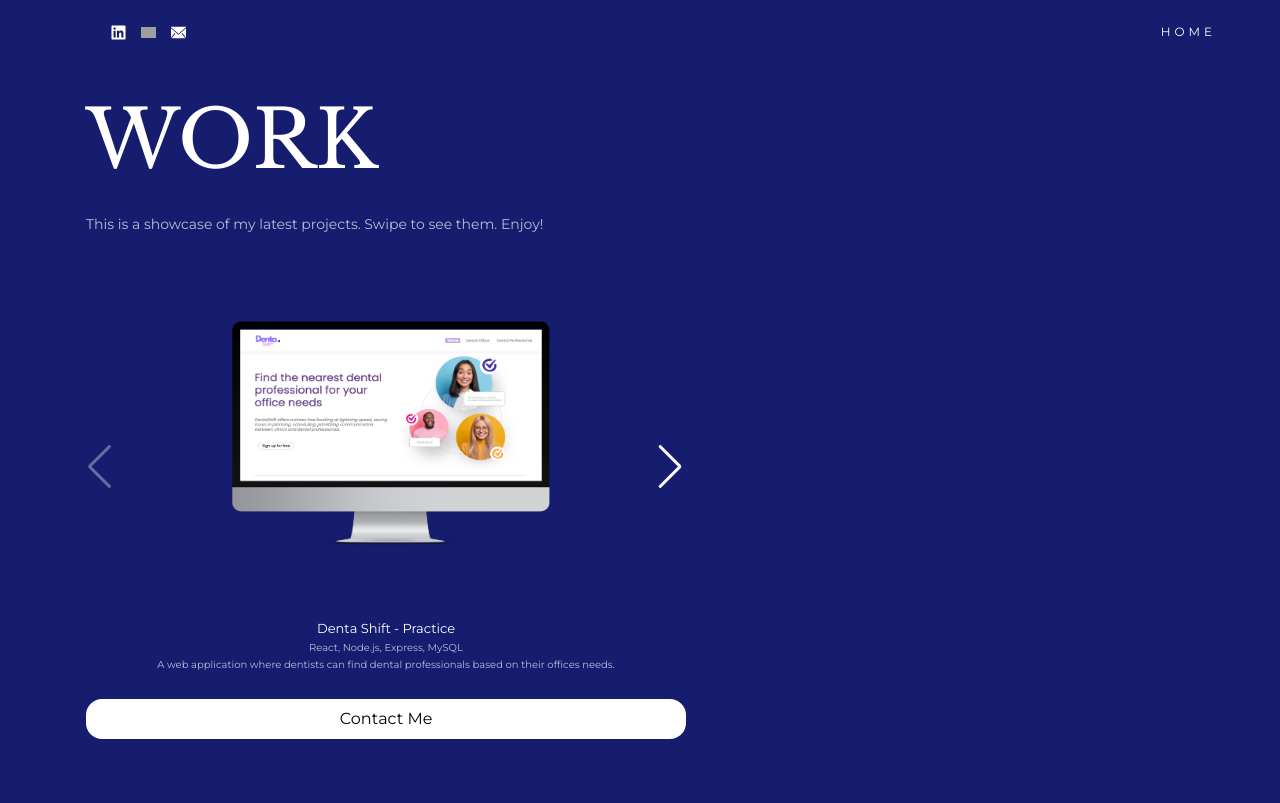
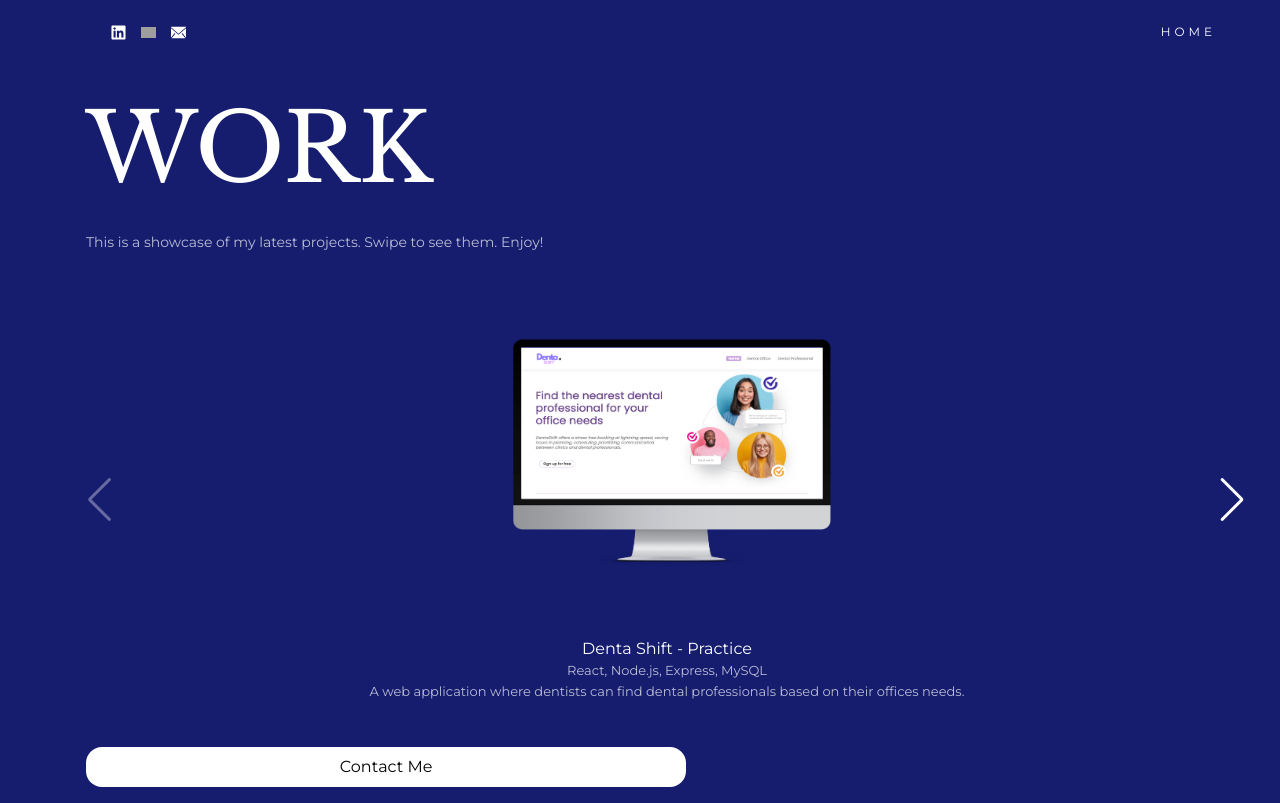
Before and after one commit to Araventura/portfolio-ara-ventura, a React (Vite) app: page /work in a window 1280 px wide. Built offline with nearby package versions, Linux system fonts and the light colour scheme; grey boxes are pictures that could not be loaded.

Commit message:
change font size on work title and description

```diff
--- a/src/components/Work/Work.jsx
+++ b/src/components/Work/Work.jsx
@@ -53,7 +53,7 @@ function Work() {
           ))}
         </Swiper>
       </ul>
-      <div>
+      <div className="work__wrapper-button">
         <Link to={"/contact"}>
           <button className="work__button">Contact Me</button>
         </Link>
--- a/src/components/Work/Work.scss
+++ b/src/components/Work/Work.scss
@@ -21,6 +21,10 @@
 
     @include tablet {
       font-size: 80px;
+    }
+
+    @include desktop {
+      font-size: 95px;
     }
   }
 
@@ -57,6 +61,10 @@
       width: 600px;
     }
 
+    @include desktop {
+      width: inherit;
+    }
+
     &-item {
       list-style: none;
 
@@ -78,6 +86,10 @@
     &-title {
       font-size: 13px;
       margin: 0;
+
+      @include desktop {
+        font-size: 16px;
+      }
     }
 
     &-description {
@@ -85,6 +97,11 @@
       opacity: 0.7;
       text-align: center;
       margin: 5px 0 0;
+
+      @include desktop {
+        font-size: 13px;
+        width: 600px;
+      }
     }
   }
 
@@ -115,4 +132,11 @@
       }
     }
   }
+
+  &__wrapper {
+    @include desktop {
+      display: flex;
+      justify-content: center;
+    }
+  }
 }
```
